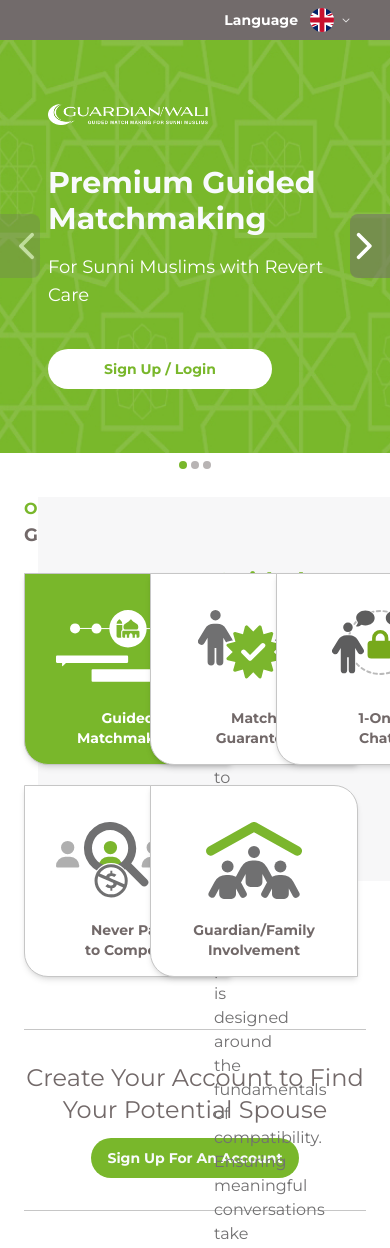
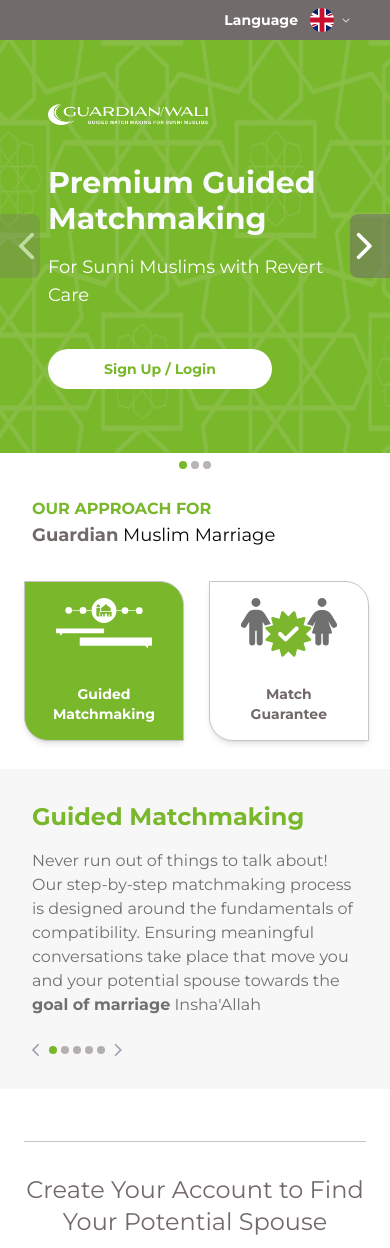
Before and after one commit to Natnael-crypto/GMM, a Next.js app in the folder client/gmm-fe/: page /en in a window 390 px wide. Shown: the top 1248 px of the page. Built offline with nearby package versions, Linux system fonts and the light colour scheme.

Commit message:
feat(gmm-fe): add responsiveness to approach section

```diff
--- a/client/gmm-fe/src/components/landing-page/components/approach/approach-slide.tsx
+++ b/client/gmm-fe/src/components/landing-page/components/approach/approach-slide.tsx
@@ -16,12 +16,23 @@
   const count = Children.count(children);
 
   return (
-    <div className="absolute right-0 top-0 bg-muted w-1/2 h-96 rounded-bl-[3rem] pt-[4.3rem] pb-3 px-44 flex flex-col justify-between">
+    <div
+      className="
+    flex flex-col justify-between bg-muted
+    mt-5
+    px-8
+    py-8 lg:py-0
+    lg:absolute
+    lg:right-0 lg:top-0
+    h-80 lg:h-96
+    lg:w-1/2 lg:rounded-bl-[3rem]
+    lg:pt-[4.3rem] lg:pb-3 lg:px-44"
+    >
       {Children.map(children, (child: any, index: number) => {
         if (index === selected) return child;
       })}
 
-      <div className="flex items-center gap-2 text-gray-400 text-sm">
+      <div className="flex items-center gap-2 text-gray-400 text-sm mt-5 md:mt-0">
         <FontAwesomeIcon
           icon={faChevronLeft}
           className="cursor-pointer"
--- a/client/gmm-fe/src/components/landing-page/components/approach/approach.tsx
+++ b/client/gmm-fe/src/components/landing-page/components/approach/approach.tsx
@@ -22,10 +22,10 @@
   };
 
   return (
-    <div className="pl-6 sm:pl-12 md:pl-20 lg:pl-40 my-5 relative">
+    <div className="sm:pl-12 md:pl-20 lg:pl-40 my-5 relative">
       <div>
         {/* Title */}
-        <h1 className="flex flex-col ">
+        <h1 className="flex flex-col px-8 md:pl-0">
           <span className="uppercase font-bold text-primary">{t('title')}</span>
           <span className="text-lg sm:text-xl md:text-2xl lg:text-3xl">
             {t.rich('subtitle', {
@@ -37,10 +37,18 @@
         </h1>
 
         {/* Cards */}
-        <div className="grid grid-cols-3 gap-x-3 gap-y-5 mt-6 w-fit z-10">
+        <div className="overflow-auto no-scrollbar">
+          <div
+            className="
+        grid grid-cols-5 w-[60rem] gap-x-3
+        lg:grid lg:grid-cols-3 lg:gap-y-5
+        px-6 md:px-0 lg:px-0
+        py-2 md:py-0
+        mt-6 lg:w-fit z-10"
+          >
             <OurApproachCard
               imageSrc="/assets/icon_guided-matchmaking.svg"
-            imageClassName="w-36"
+              imageClassName="w-24 lg:w-36"
               isActive={current === 0}
               onClick={() => setCurrent(0)}
             >
@@ -50,7 +58,7 @@
             </OurApproachCard>
             <OurApproachCard
               imageSrc="/assets/icon_match-guarantee.svg"
-            imageClassName="w-28"
+              imageClassName="w-24 lg:w-28"
               isActive={current === 1}
               onClick={() => setCurrent(1)}
             >
@@ -70,6 +78,7 @@
             </OurApproachCard>
             <OurApproachCard
               imageSrc="/assets/icon_never-pay-to-compete.svg"
+              imageClassName="w-24 lg:w-36"
               isActive={current === 3}
               onClick={() => setCurrent(3)}
             >
@@ -79,7 +88,7 @@
             </OurApproachCard>
             <OurApproachCard
               imageSrc="/assets/icon_guardian-family-involvement.svg"
-            imageClassName="w-24"
+              imageClassName="w-20 lg:w-24"
               isActive={current === 4}
               onClick={() => setCurrent(4)}
             >
@@ -87,6 +96,7 @@
                 br: () => <br />,
               })}
             </OurApproachCard>
+          </div>
         </div>
       </div>
 
--- a/client/gmm-fe/src/components/landing-page/components/approach/card.tsx
+++ b/client/gmm-fe/src/components/landing-page/components/approach/card.tsx
@@ -14,12 +14,12 @@
   return (
     <Card
       className={cn(
-        'z-10 flex flex-col justify-between items-center w-[13rem] h-[12rem] cursor-pointer',
+        'z-10 flex flex-col justify-between items-center w-40 h-40 lg:w-[13rem] lg:h-[12rem] cursor-pointer',
         isActive ? 'bg-primary' : 'bg-background'
       )}
       onClick={onClick}
     >
-      <div className={cn('w-36 mt-5', imageClassName)}>
+      <div className={cn('w-36 lg:mt-5', imageClassName)}>
         <Image
           className="w-full overflow-hidden"
           src={isActive ? imageSrc.replace('.svg', '-inverted.svg') : imageSrc}
```
Lines whose indentation alone changed are shown as unchanged.
